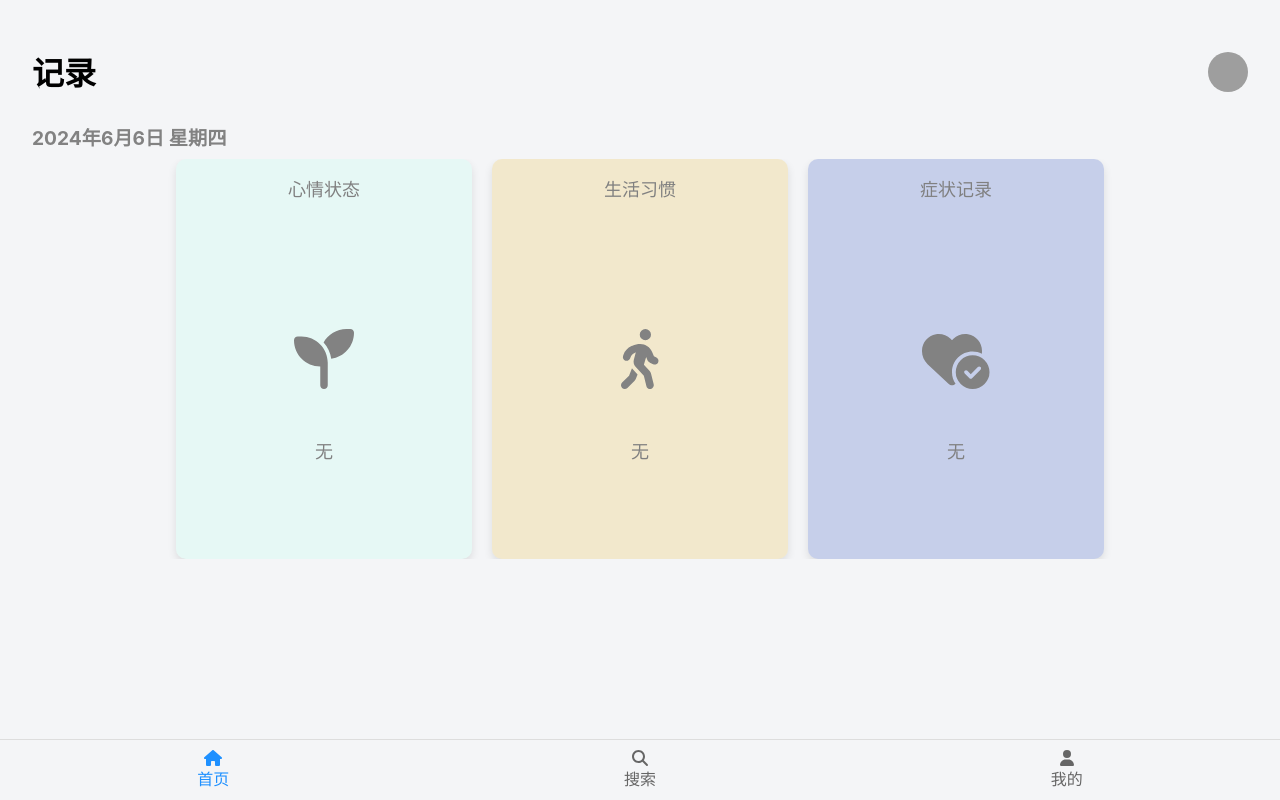
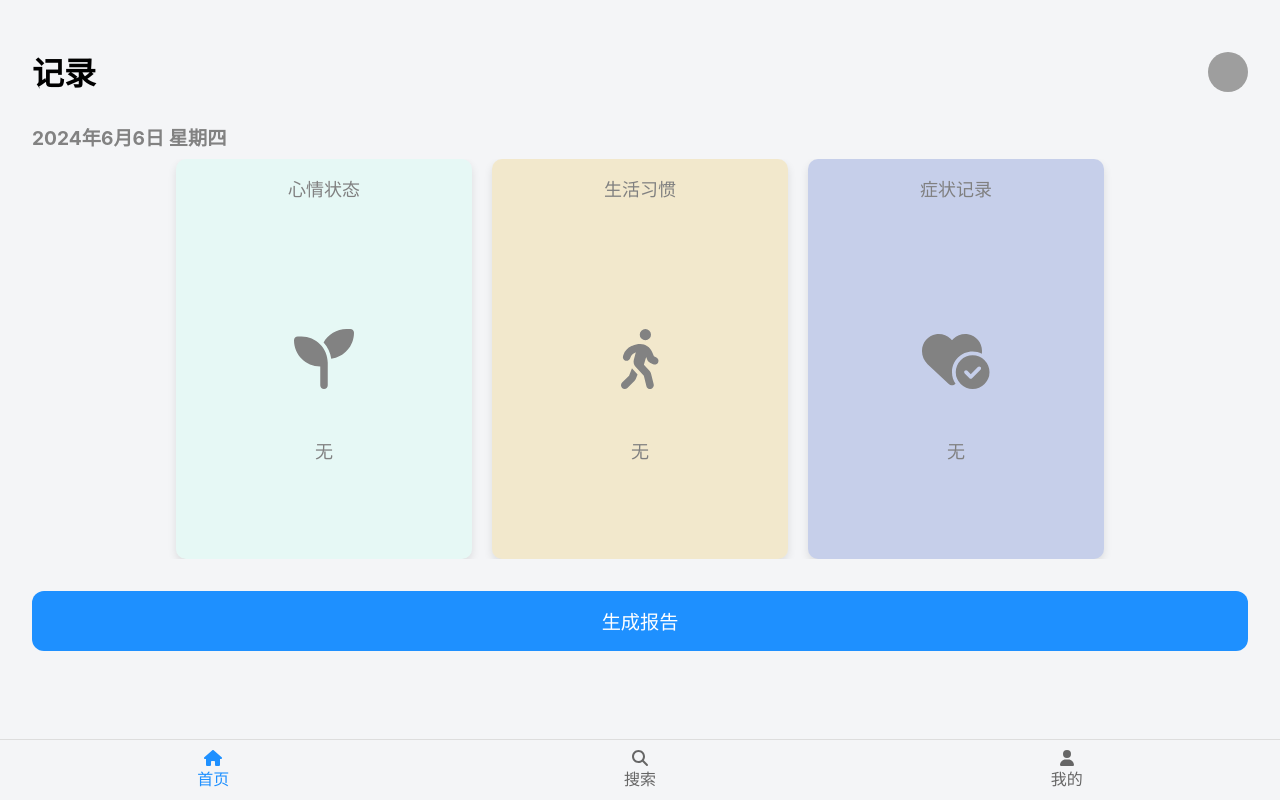
Before and after one commit to Sruo4/holos-mate, a Vue app: page / in a window 1280 px wide. Built offline with nearby package versions, Linux system fonts and the light colour scheme; no server answers; sample sign-in values are in the browser's storage; grey boxes are pictures that could not be loaded.

Commit message:
修改状态并增加生成报告

```diff
--- a/src/components/SwipeCard.vue
+++ b/src/components/SwipeCard.vue
@@ -10,18 +10,43 @@
 import { Swiper, SwiperSlide } from 'swiper/vue';
 import 'swiper/css';
 import CardComponent from './icons/CardComponent.vue';
+import { ref, onMounted } from 'vue';
+import axios from 'axios';
 
-const cards = [
+const cards = ref([
   { content: '心情状态', status: '无', icon: ['fas', 'seedling'], color: '#E6F8F5' },
   { content: '生活习惯', status: '无', icon: ['fas', 'person-walking'], color: '#F2E8CC' },
   { content: '症状记录', status: '无', icon: ['fas', 'heart-circle-check'], color: '#C6CFEA' }
-];
+]);
 
 const emit = defineEmits(['click']);
 
 const handleCardClick = (card: { content: string }) => {
   emit('click', card.content);
 };
+
+const fetchCardStatus = async () => {
+  try {
+    const response = await axios.get('/api/card-status');
+    const data = response.data;
+
+    cards.value = cards.value.map(card => {
+      const updatedCard = data.find((item: { content: string; }) => item.content === card.content);
+      if (updatedCard && updatedCard.lastUpdate) {
+        const time = new Date(updatedCard.lastUpdate).toLocaleTimeString([], { hour: '2-digit', minute: '2-digit' });
+        return {
+          ...card,
+          status: `最近更新时间：${time}`
+        };
+      }
+      return card;
+    });
+  } catch (error) {
+    console.error('Error fetching card status:', error);
+  }
+};
+
+onMounted(fetchCardStatus);
 </script>
 
 <style scoped>
--- a/src/views/HomeView.vue
+++ b/src/views/HomeView.vue
@@ -5,8 +5,9 @@
         <h1>记录</h1>
       </div>
       <div class="right">
-       <!-- 圆形头像 -->
-        <img src="https://avatars.githubusercontent.com/u/204768?v=4" alt="头像" width="40" height="40" style="border-radius: 50%;"/>
+        <!-- 圆形头像 -->
+        <img src="https://avatars.githubusercontent.com/u/204768?v=4" alt="头像" width="40" height="40"
+          style="border-radius: 50%;" />
       </div>
     </div>
 
@@ -20,6 +21,11 @@
       </div> -->
     </div>
     <SwipeCard class="swipe" @click="takeRecord" />
+
+    <!-- 生成报告按钮 -->
+     <div class="g-button">
+        <button @click="generateReport">生成报告</button>
+      </div>
 
     <RecordModal :isVisible="isModalVisible" :recordType="currentRecordType" @close="hideModal" @save="handleSave" />
   </main>
@@ -66,7 +72,7 @@ const hideModal = () => {
 
 const handleSave = (record: any) => {
   console.log('记录内容:', record);
-  if (record.type==='心情状态') {
+  if (record.type === '心情状态') {
     console.log('心情状态:', record.content);
     // 发送请求
     axios.post('/api/record/mood', {
@@ -77,7 +83,7 @@ const handleSave = (record: any) => {
     }).catch(error => {
       console.error(error);
     });
-  } else if (record.type==='生活习惯') {
+  } else if (record.type === '生活习惯') {
     console.log('生活习惯:', record.content);
     axios.post('/api/record/lifestyle', {
       ...record.content,
@@ -104,6 +110,11 @@ const handleSave = (record: any) => {
 // const showRecordData = () => {
 //   router.push('/record');
 // }
+
+const generateReport = () => {
+  // router.push('/report');
+  console.log('生成报告');
+}
 </script>
 
 <style scoped>
@@ -140,4 +151,21 @@ p {
   color: #828282;
   margin-bottom: 0.5rem;
 }
+
+.g-button {
+  display: flex;
+  justify-content: center;
+  margin-top: 2rem;
+}
+
+button {
+  padding: 1rem;
+  width: 100vw;
+  background-color: #1e90ff;
+  color: white;
+  border: none;
+  border-radius: 12px;
+  font-size: 1.2rem;
+  cursor: pointer;
+}
 </style>
--- a/vite.config.ts
+++ b/vite.config.ts
@@ -27,7 +27,7 @@ export default defineConfig({
     port: 5173, // 可以自定义端口号，确保它没有被其他应用占用
     proxy: {
       "/api": {
-        target: "http://192.168.31.3:3000",
+        target: "http://127.0.0.1:3000",
         changeOrigin: true,
         rewrite: (path) => path.replace(/^\/api/, ""),
       },
```
